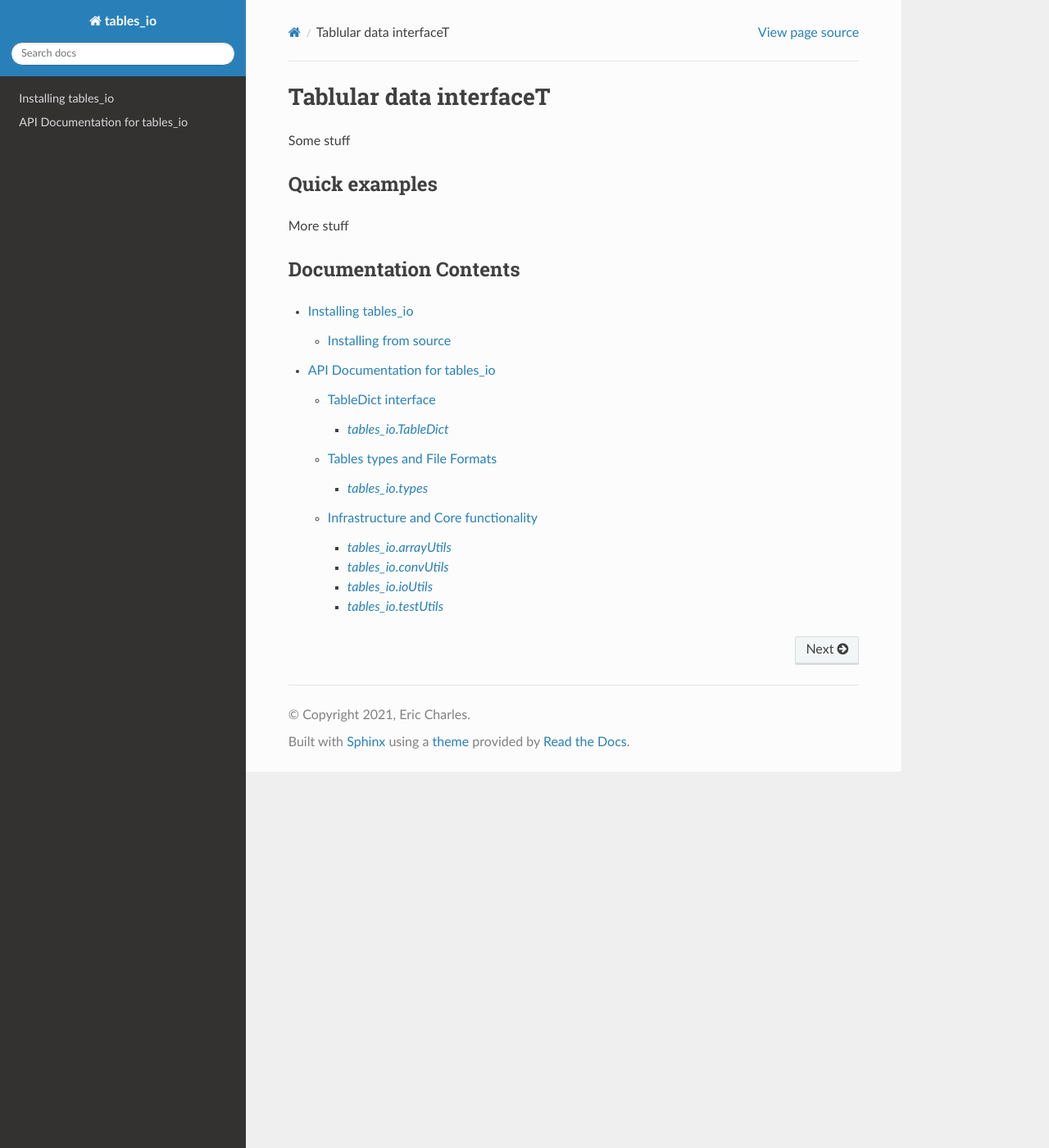
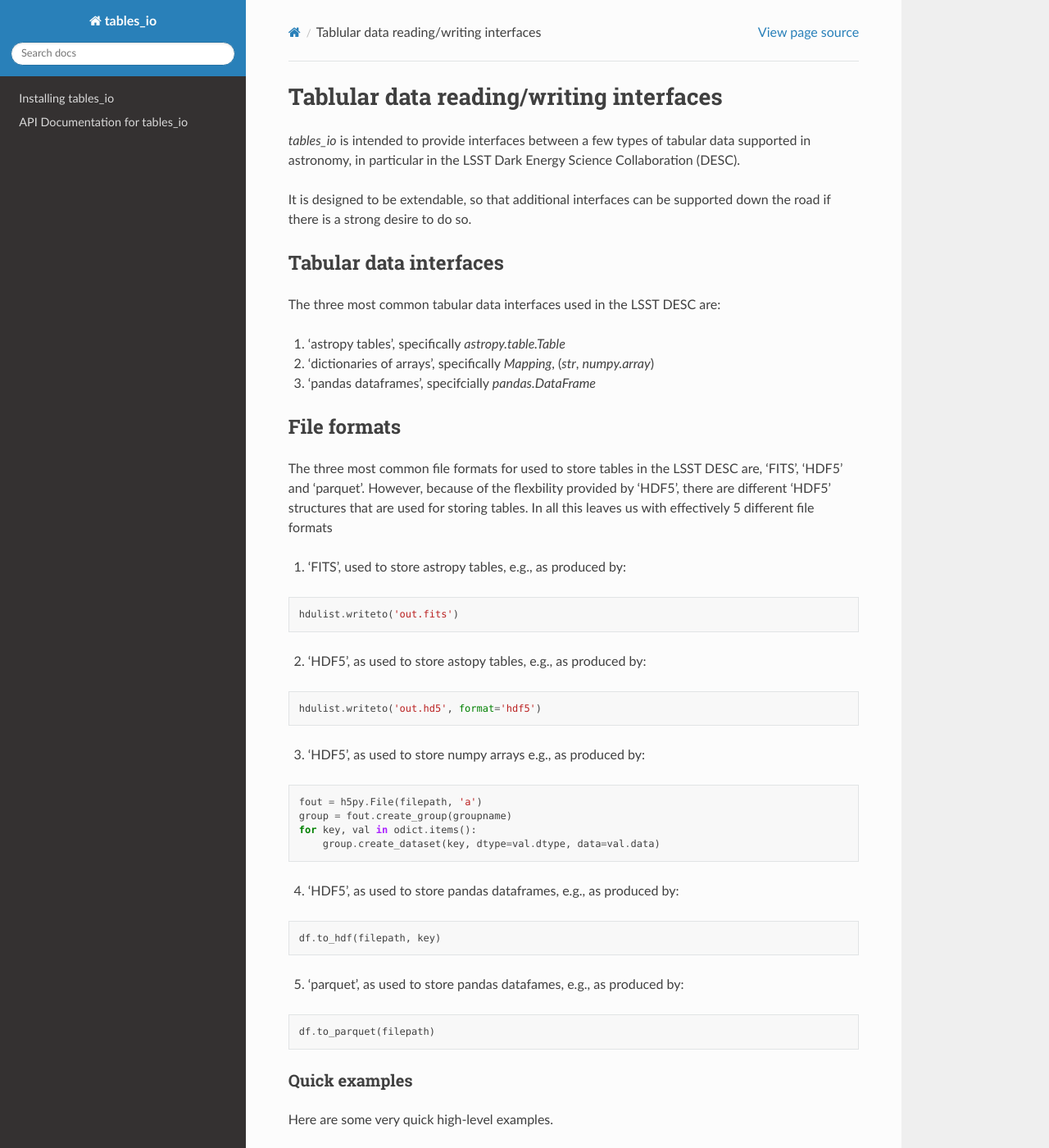
Before and after one commit to LSSTDESC/tables_io, a Sphinx documentation site: the page built from docs/index.rst, in a window 1280 px wide and 1400 px high. Shown: the whole window at 82% size. Built offline with Sphinx 7.4.7 and the Read the Docs theme 2.0.0, drawn with Linux system fonts in a browser that asks for light colours; the version number could not be read and is left out; some of the changed text lies outside the part shown.

Commit message:
Switch to using convert instead of forceTo, also, add some docs

```diff
--- a/docs/index.rst
+++ b/docs/index.rst
@@ -1,13 +1,162 @@
-============================================
-Tablular data interfaceT
-============================================
+========================================
+Tablular data reading/writing interfaces
+========================================
 
-Some stuff
+`tables_io` is intended to provide interfaces between a few types of
+tabular data supported in astronomy, in particular in the LSST Dark
+Energy Science Collaboration (DESC).
+
+It is designed to be extendable, so that additional interfaces can
+be supported down the road if there is a strong desire to do so.
+
+
+Tabular data interfaces
+-----------------------
+
+The three most common tabular data interfaces used in the LSST DESC
+are:
+
+1. 'astropy tables', specifically `astropy.table.Table`
+
+2. 'dictionaries of arrays', specifically `Mapping`, (`str`,
+   `numpy.array`)
+
+3. 'pandas dataframes', specifcially `pandas.DataFrame`
+
+
+
+File formats
+------------
+
+The three most common file formats for used to store tables in the
+LSST DESC are, 'FITS', 'HDF5' and 'parquet'.  However, because of the
+flexbility provided by 'HDF5', there are different 'HDF5' structures
+that are used for storing tables.   In all this leaves us with
+effectively 5 different file formats
+
+1. 'FITS', used to store astropy tables, e.g., as produced by:
+
+.. code-block:: python
+
+    hdulist.writeto('out.fits')
+
+2. 'HDF5', as used to store astopy tables, e.g., as produced by:
+
+.. code-block:: python
+
+    hdulist.writeto('out.hd5', format='hdf5')
+
+3. 'HDF5', as used to store numpy arrays e.g., as produced by:
+
+.. code-block:: python
+
+    fout = h5py.File(filepath, 'a')
+    group = fout.create_group(groupname)
+    for key, val in odict.items():
+        group.create_dataset(key, dtype=val.dtype, data=val.data)
+
+
+4. 'HDF5', as used to store pandas dataframes, e.g., as produced by:
+
+.. code-block:: python
+
+    df.to_hdf(filepath, key)
+
+
+5. 'parquet', as used to store pandas datafames, e.g., as produced by:
+
+
+.. code-block:: python
+
+    df.to_parquet(filepath)
+
+
 
 Quick examples
---------------
+==============
 
-More stuff
+Here are some very quick high-level examples.
+
+
+Table conversion
+----------------
+
+Conversion between different types of tables can be cone with the
+`tables_io.convert` function.
+
+.. code-block:: python
+
+    # table is an astropy table
+
+    # To convert it to a pandas dataframe
+    df = tables_io.convert(table, tables_io.types.PD_DATAFRAME)
+
+    # To convert it to a dictionary of numpy arrays
+    adict = tables_io.convert(table, tables_io.types.NUMPY_DICT)
+
+
+Table Writing
+-------------
+
+The `tables_io.write` function provides a unified interface for
+writing files.
+
+.. code-block:: python
+
+    # table is an astropy table
+
+    # To write it in its 'native' format, i.e., the default for
+    # astropy tables, which is 'hf5', i.e., 'hdf5' for astropy
+    tables_io.write(table, 'out')
+
+    # To write it in a different format, e.g., parquet
+    tables_io.write(table, 'out', 'pq')
+
+
+
+Table Reading
+-------------
+
+The `tables_io.read` function provides a unified interface for
+writing files.
+
+.. code-block:: python
+
+    # filepath is a file with tabular data
+
+    # To read it to it's native format e.g., astropy tables for 'hf5' files
+    table = tables_io.read(filepath)
+
+    # To read it to a different format
+    df = tables_io.read(filepath, tables_io.types.PD_DATAFRAME)
+
+    # If the file suffix doesn't match the expectation
+    table = tables_io.read('data.hdf5', fmt='hd5')
+
+
+
+Multiple Tables
+---------------
+
+The `tables_io.TableDict` class provides an interface for dealing with
+multiple different shaped tables as a single object.
+
+.. code-block:: python
+
+    # data and metadata are two differently shaped astropy tables
+
+    # Building a `TableDict` object
+    td = tables_io.TableDict(dict(data=data, meta=metadata))
+
+    # Converting all the tables
+    td_np = td.convert(td, tables_io.types.NUMPY_DICT)
+
+    # Writing the tables
+    filepath = td_pd.write()
+
+    # Reading the tables
+    td_read_np = td.read(filepath)
+
 
 Documentation Contents
 ----------------------
--- a/tables_io/__init__.py
+++ b/tables_io/__init__.py
@@ -14,9 +14,9 @@ from . import ioUtils as io
 
 from .tableDict import TableDict
 
-forceObjTo = conv.forceObjTo
+convertObj = conv.convertObj
 
-forceTo = conv.forceTo
+convert = conv.convert
 
 writeNative = io.writeNative
 
@@ -25,3 +25,5 @@ write = io.write
 readNative = io.readNative
 
 read = io.read
+
+#iterate = io.iterate
```
Also changed, not shown: 9 other files.
